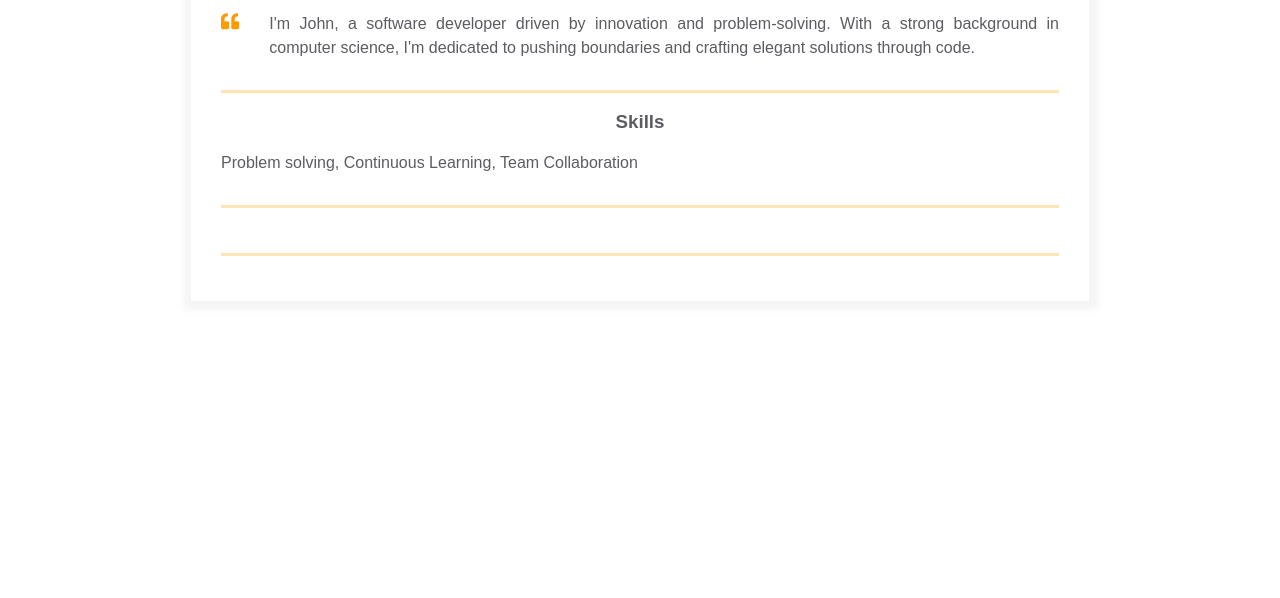
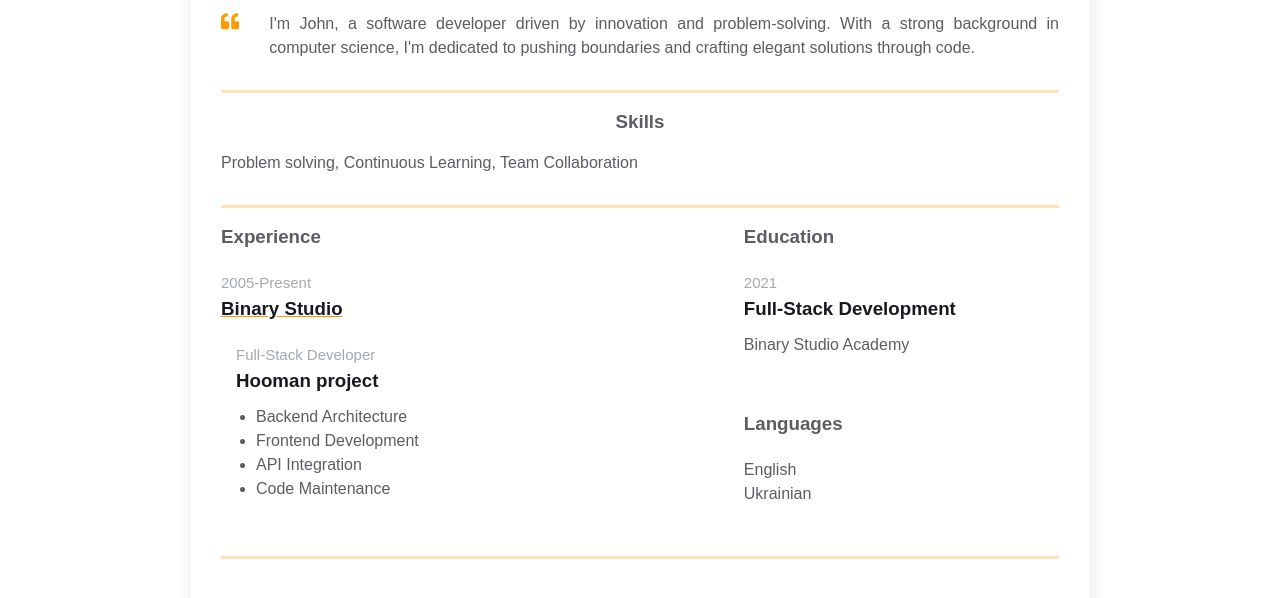
Before and after one commit to TarasMavrovich/homepage, a plain HTML site: page index.html in a window 1280 px wide. Shown: the part 362-960 px from the top of the page. Before the commit the page ends 800 px from the top, so only its background shows below. Drawn offline with Linux system fonts and the light colour scheme.

Commit message:
taras-mavrovich: + my experiences, additional info bloks

```diff
--- a/index.html
+++ b/index.html
@@ -115,9 +115,60 @@
         <div class="container">
           <div class="resume__block">
             <div class="main-info fh">
-              <div class="experiences"></div>
+              <div class="experiences">
+                <h3 class="experiences__header">Experience</h3>
+                <div class="experiences__company">
+                  <div class="experiences__company-header">
+                    <span class="experiences__company-header-durability"
+                      >2005-Present</span
+                    >
+                    <h3 class="experiences__company-header-name">
+                      Binary Studio
+                    </h3>
+                  </div>
 
-              <div class="additional-info fv"></div>
+                  <div class="experiences__company-project">
+                    <span class="experiences__company-project-role"
+                      >Full-Stack Developer</span
+                    >
+                    <h3 class="experiences__company-project-name">
+                      Hooman project
+                    </h3>
+                    <ul class="experiences__company-project-responsibilities">
+                      <li>Backend Architecture</li>
+                      <li>Frontend Development</li>
+                      <li>API Integration</li>
+                      <li>Code Maintenance</li>
+                    </ul>
+                  </div>
+                </div>
+              </div>
+
+              <div class="additional-info fv">
+                <div class="additional-info__education">
+                  <h3 class="additional-info__education-header">Education</h3>
+                  <div class="additional-info__education-university">
+                    <span
+                      class="additional-info__education-university-durability"
+                      >2021</span
+                    >
+                    <h3
+                      class="additional-info__education-university-speciality"
+                    >
+                      Full-Stack Development
+                    </h3>
+                    <p class="additional-info__education-university-name">
+                      Binary Studio Academy
+                    </p>
+                  </div>
+                </div>
+
+                <div class="additional-info__languages">
+                  <h3 class="additional-info__languages-header">Languages</h3>
+                  <p class="additional-info__languages-item">English</p>
+                  <p class="additional-info__languages-item">Ukrainian</p>
+                </div>
+              </div>
             </div>
           </div>
         </div>
```
